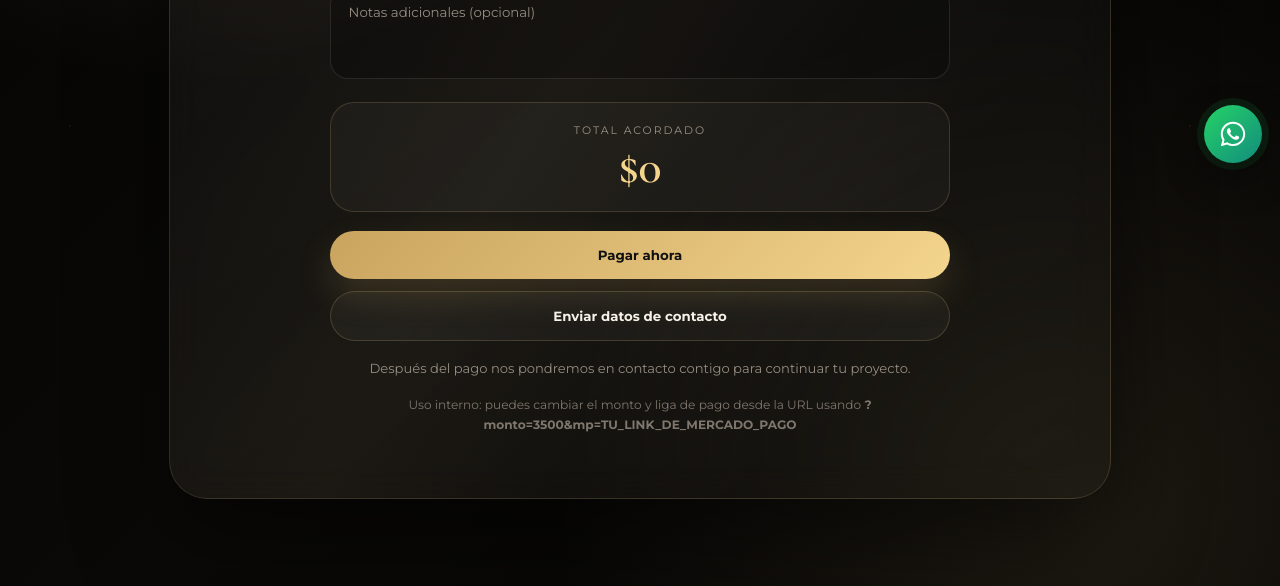
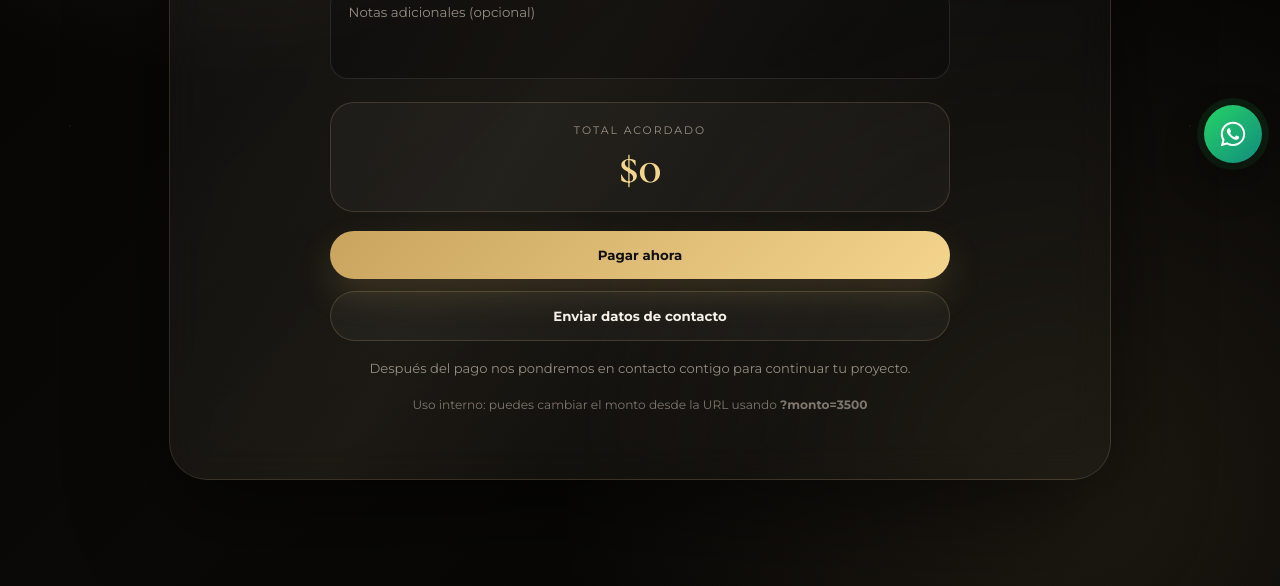
Before and after one commit to alan20tm-ui/Clientes, a website: page pagos/index.html in a window 1280 px wide. Shown: the part 619-1205 px from the top of the page. Drawn offline with nearby package versions, Linux system fonts and the light colour scheme.

Commit message:
Update index.html

```diff
--- a/pagos/index.html
+++ b/pagos/index.html
@@ -459,9 +459,9 @@
       </p>
 
       <p class="mini-help">
-        Uso interno: puedes cambiar el monto y liga de pago desde la URL usando
-        <strong>?monto=3500&mp=TU_LINK_DE_MERCADO_PAGO</strong>
-      </p>
+         Uso interno: puedes cambiar el monto desde la URL usando
+  <strong>?monto=3500</strong>
+</p>
 
     </div>
 
@@ -491,7 +491,7 @@
   const params = new URLSearchParams(window.location.search);
 
   const amountParam = params.get('monto') || params.get('total') || '0';
-  const paymentLink = params.get('mp') || params.get('link') || '';
+
 
   const amountNumber = Number(String(amountParam).replace(/[^0-9.]/g, '')) || 0;
 
```
